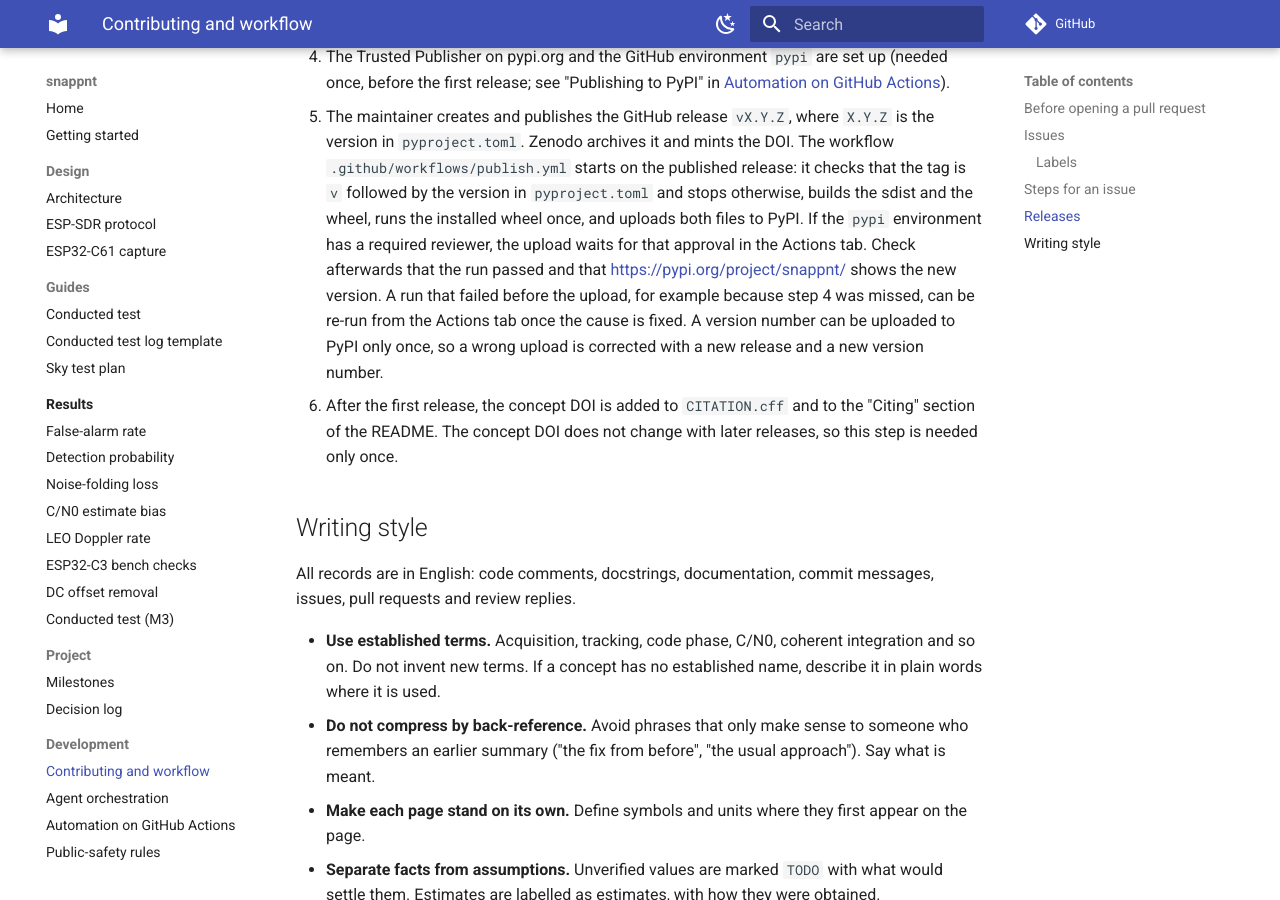
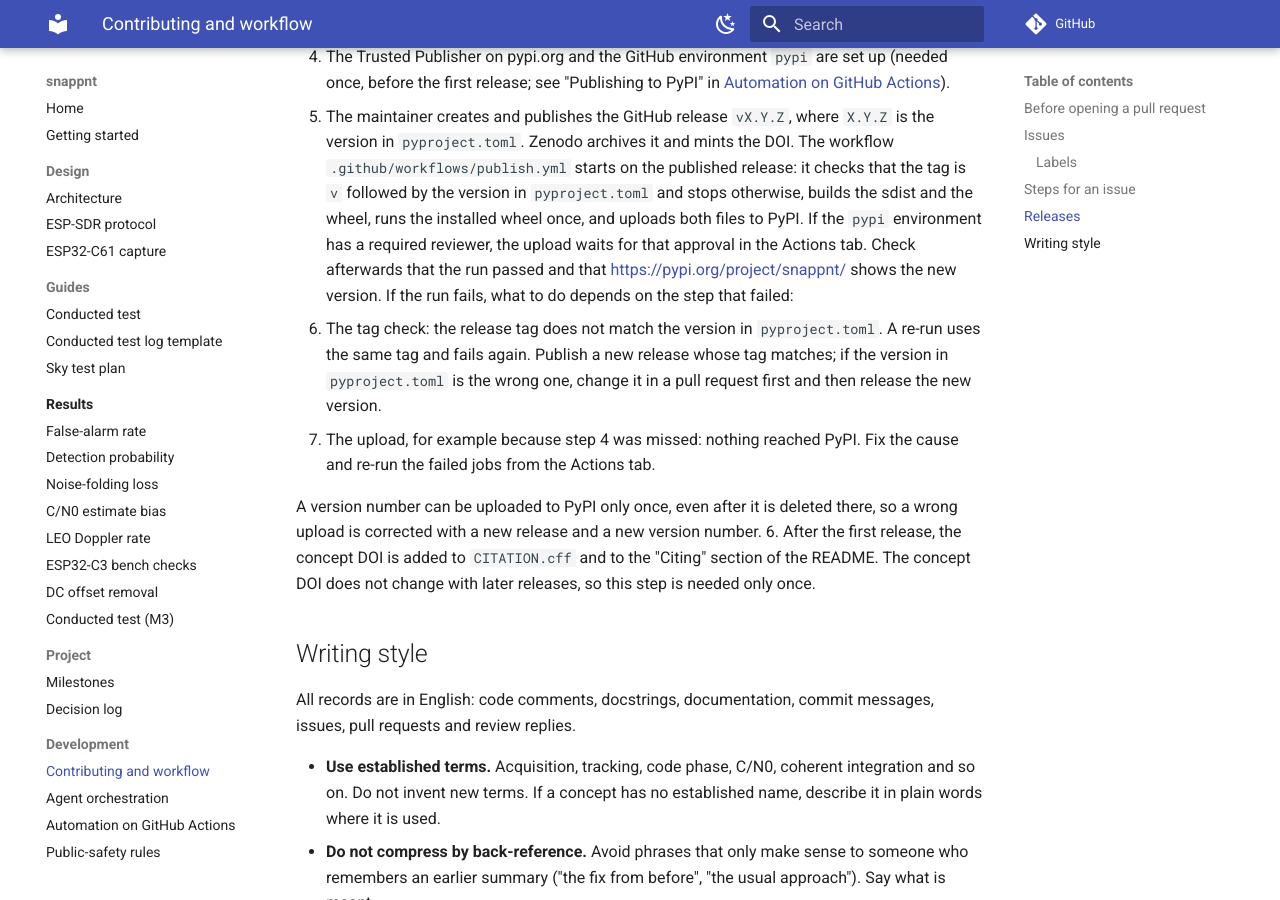
Before and after one commit to h-shiono/snappnt, an MkDocs documentation site: the page built from docs/development/workflow.md, in a window 1280 px wide and 900 px high, scrolled down 2382 px. Built offline with MkDocs 1.6.1 and Material for MkDocs 9.7.7, drawn with Linux system fonts in a browser that asks for light colours; comment, search, counter and statistics services are not loaded.

Commit message:
Check the acquisition result in the wheel check and say when a re-run cannot help
snappnt acquire exits with 0 whether or not it detects anything, so the
install-and-run check in ci.yml and publish.yml now fails unless the PRN 10
row reports a detection that matches the simulator's truth. The release
steps in workflow.md now separate a tag mismatch, which needs a new release,
from an upload failure, which can be re-run.

Co-Authored-By: Claude Opus 5.5 <noreply@anthropic.com>
Signed-off-by: h-shiono <hato.gnss@gmail.com>

```diff
--- a/docs/development/workflow.md
+++ b/docs/development/workflow.md
@@ -93,10 +93,16 @@ Steps for a release, in order:
    the wheel, runs the installed wheel once, and uploads both files to PyPI. If the `pypi`
    environment has a required reviewer, the upload waits for that approval in the Actions tab.
    Check afterwards that the run passed and that <https://pypi.org/project/snappnt/> shows the
-   new version. A run that failed before the upload, for example because step 4 was missed,
-   can be re-run from the Actions tab once the cause is fixed. A version number can be
-   uploaded to PyPI only once, so a wrong upload is corrected with a new release and a new
-   version number.
+   new version. If the run fails, what to do depends on the step that failed:
+   - The tag check: the release tag does not match the version in `pyproject.toml`. A re-run
+     uses the same tag and fails again. Publish a new release whose tag matches; if the
+     version in `pyproject.toml` is the wrong one, change it in a pull request first and then
+     release the new version.
+   - The upload, for example because step 4 was missed: nothing reached PyPI. Fix the cause
+     and re-run the failed jobs from the Actions tab.
+
+   A version number can be uploaded to PyPI only once, even after it is deleted there, so a
+   wrong upload is corrected with a new release and a new version number.
 6. After the first release, the concept DOI is added to `CITATION.cff` and to the "Citing"
    section of the README. The concept DOI does not change with later releases, so this step is
    needed only once.
```
Also changed, not shown: docs/development/automation.md (+1 -1 lines), 2 other files.
